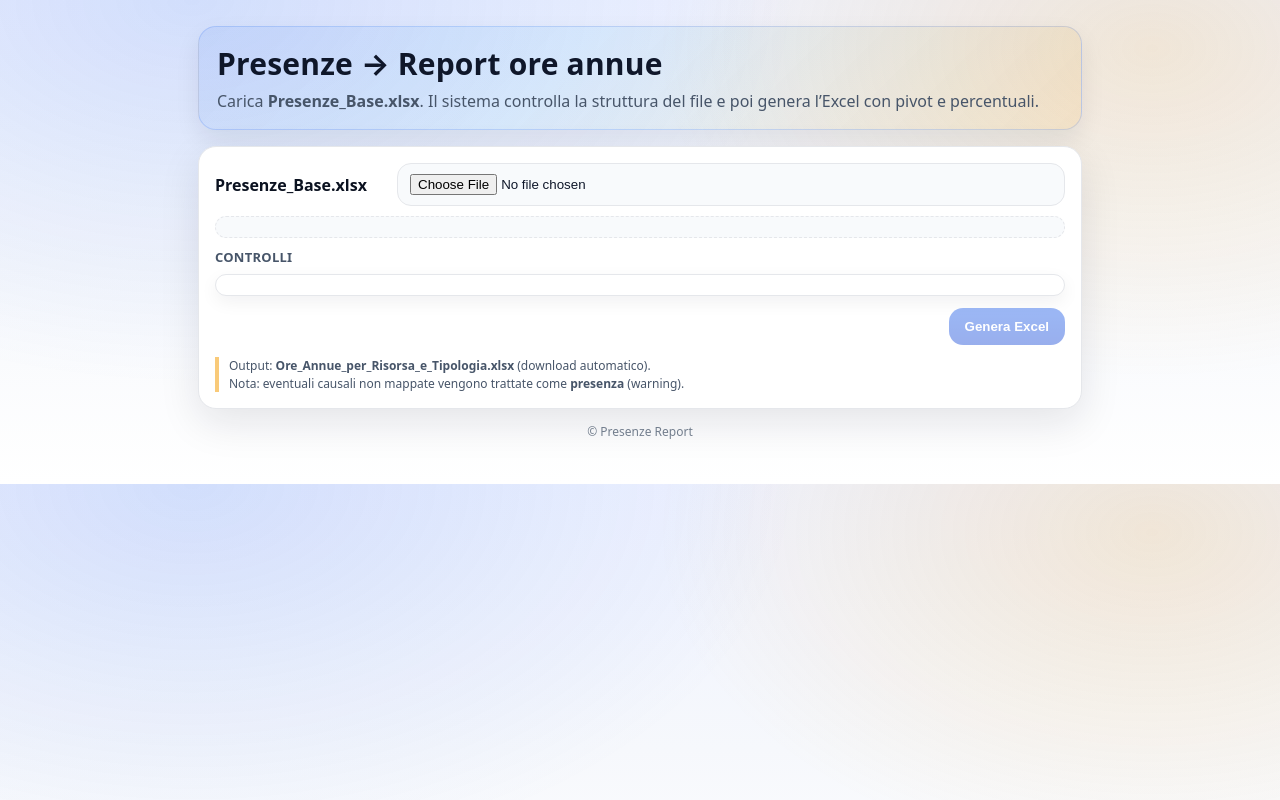
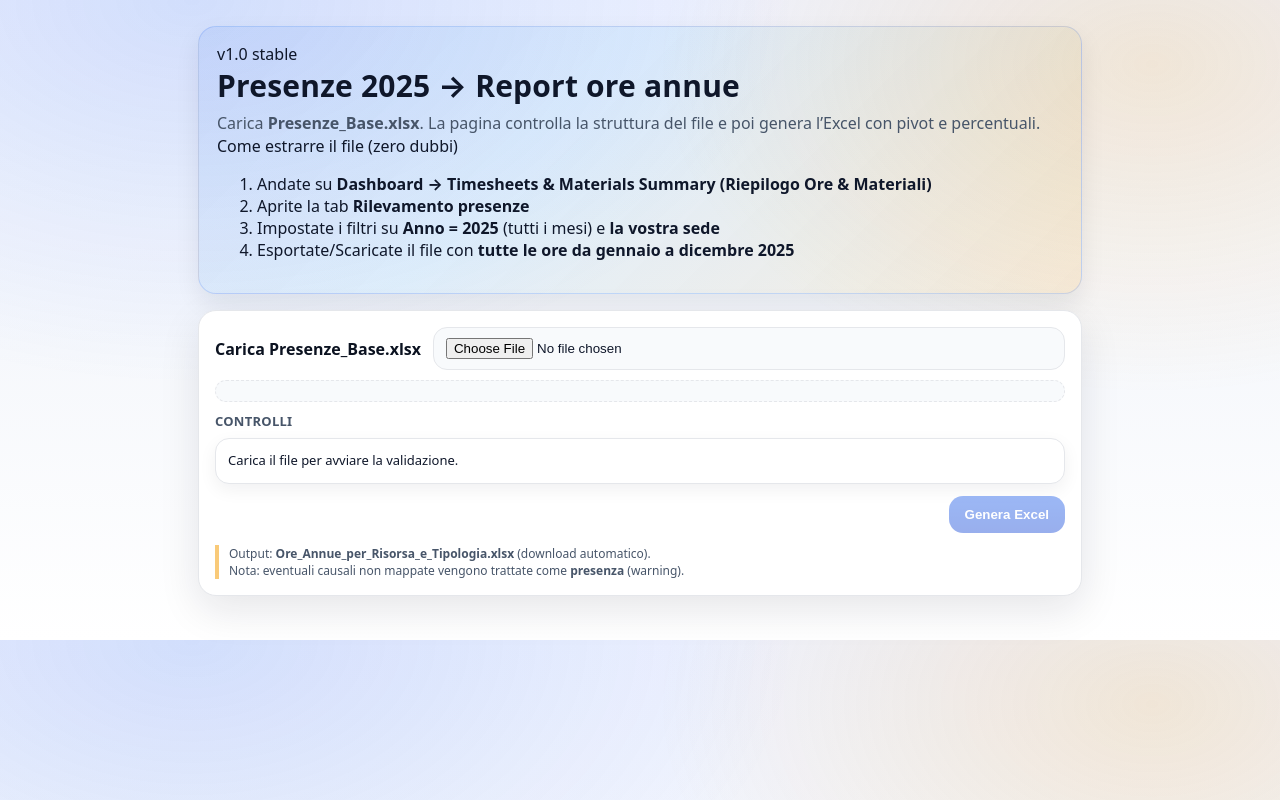
Before and after one commit to francescoderelli/assenze, a plain HTML site: page index.html in a window 1280 px wide. Drawn offline with nearby package versions, Linux system fonts and the light colour scheme.

Commit message:
Update title and content for 2025 report

```diff
--- a/index.html
+++ b/index.html
@@ -3,28 +3,45 @@
 <head>
   <meta charset="utf-8" />
   <meta name="viewport" content="width=device-width, initial-scale=1" />
-  <title>Presenze → Report ore annue</title>
+  <title>Presenze 2025 → Report ore annue</title>
+  <meta name="description" content="Carica Presenze_Base.xlsx, valida il file e genera il report Excel con ore annue e percentuali presenza." />
   <link rel="stylesheet" href="./style.css" />
 </head>
+
 <body>
   <main class="wrap">
     <header class="hero">
-      <h1>Presenze → Report ore annue</h1>
-      <p class="sub">
-        Carica <b>Presenze_Base.xlsx</b>. Il sistema controlla la struttura del file e poi genera l’Excel con pivot e percentuali.
-      </p>
+      <div class="hero-top">
+        <div class="badge">v1.0 stable</div>
+        <h1>Presenze 2025 → Report ore annue</h1>
+        <p class="sub">
+          Carica <b>Presenze_Base.xlsx</b>. La pagina controlla la struttura del file e poi genera l’Excel con pivot e percentuali.
+        </p>
+      </div>
+
+      <div class="how">
+        <div class="how-title">Come estrarre il file (zero dubbi)</div>
+        <ol class="how-list">
+          <li>Andate su <b>Dashboard → Timesheets &amp; Materials Summary (Riepilogo Ore &amp; Materiali)</b></li>
+          <li>Aprite la tab <b>Rilevamento presenze</b></li>
+          <li>Impostate i filtri su <b>Anno = 2025</b> (tutti i mesi) e <b>la vostra sede</b></li>
+          <li>Esportate/Scaricate il file con <b>tutte le ore da gennaio a dicembre 2025</b></li>
+        </ol>
+      </div>
     </header>
 
     <section class="card">
       <div class="row">
-        <label class="label" for="filePresenze">Presenze_Base.xlsx</label>
+        <label class="label" for="filePresenze">Carica Presenze_Base.xlsx</label>
         <input id="filePresenze" class="file" type="file" accept=".xlsx" />
       </div>
 
       <div id="status" class="status"></div>
 
       <div class="checks-title">Controlli</div>
-      <div id="checks" class="checks"></div>
+      <div id="checks" class="checks">
+        <div>Carica il file per avviare la validazione.</div>
+      </div>
 
       <div class="actions">
         <button id="btnRun" class="btn" disabled>Genera Excel</button>
@@ -34,18 +51,4 @@
         Output: <b>Ore_Annue_per_Risorsa_e_Tipologia.xlsx</b> (download automatico).<br/>
         Nota: eventuali causali non mappate vengono trattate come <b>presenza</b> (warning).
       </div>
-    </section>
-
-    <footer class="foot">
-      <span>© Presenze Report</span>
-    </footer>
-  </main>
-
-  <!-- Librerie -->
-  <script src="https://cdn.jsdelivr.net/npm/xlsx@0.18.5/dist/xlsx.full.min.js"></script>
-  <script src="https://cdn.jsdelivr.net/npm/exceljs@4.4.0/dist/exceljs.min.js"></script>
-
-  <!-- App -->
-  <script src="./app.js"></script>
-</body>
-</html>
+    </sec
```
